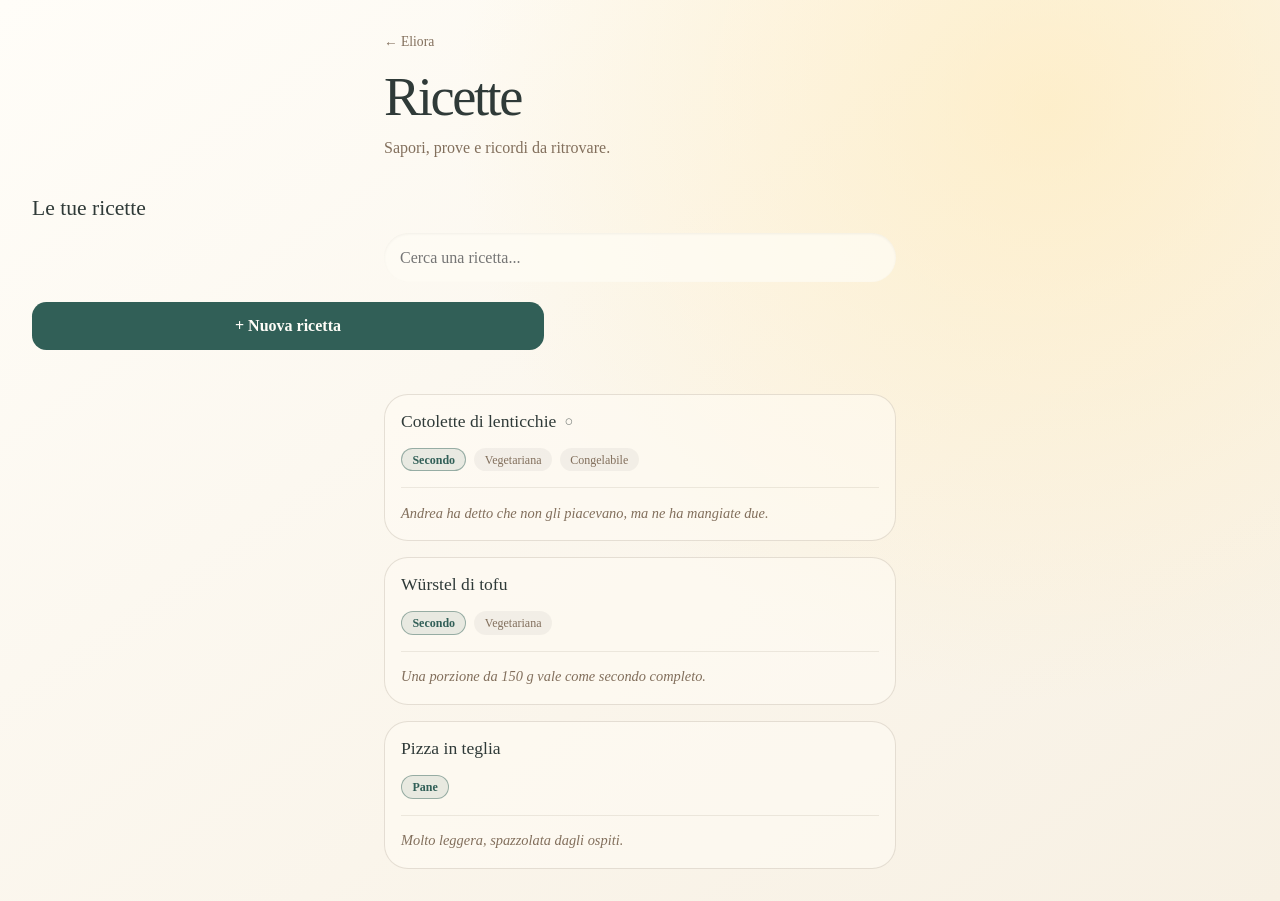
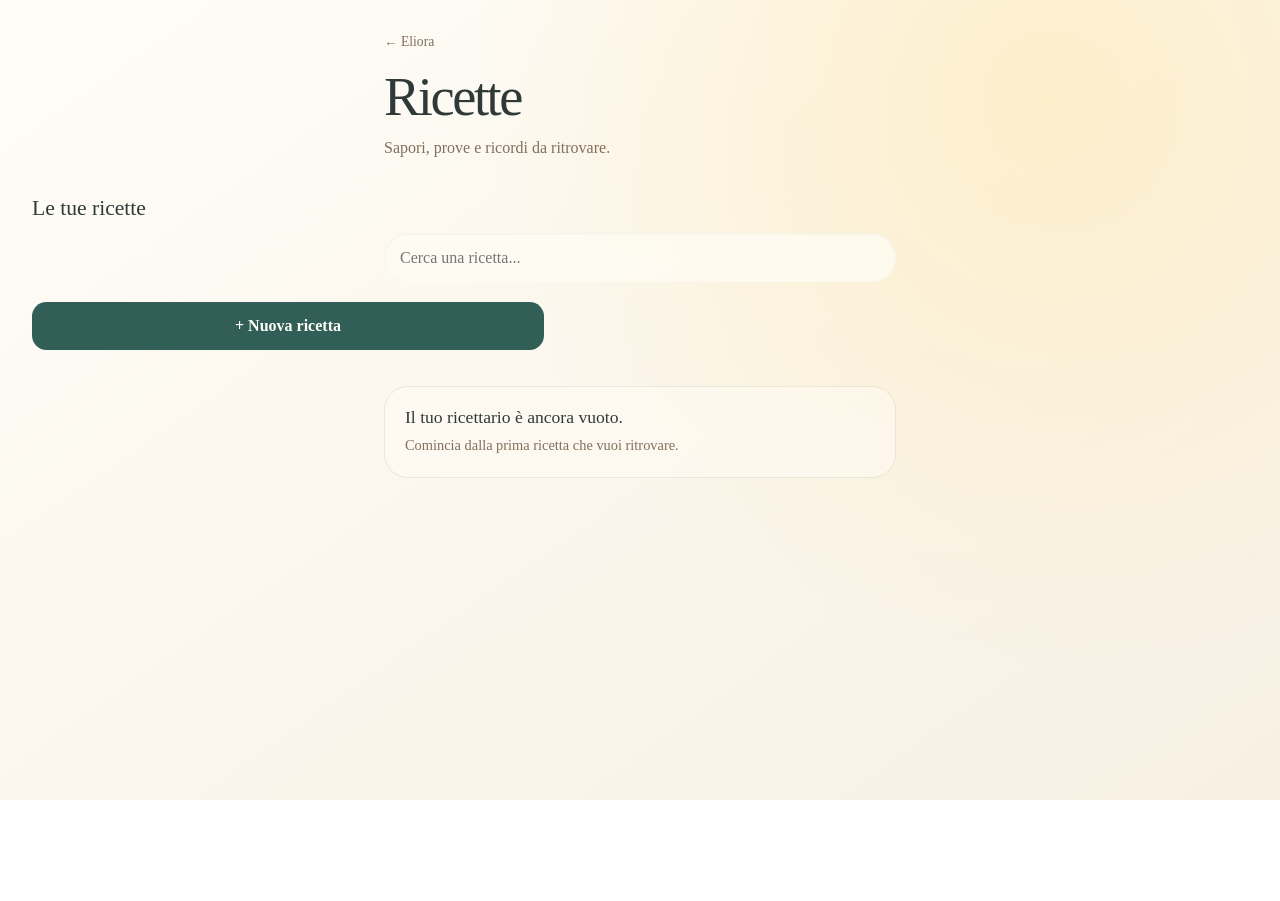
Before and after one commit to mariacristinacolombera-ai/eliora, a React (Vite) app in the folder apps/web/: page /recipes in a window 1280 px wide. After the commit the page ends 800 px from the top, so only its background shows below. Built offline with nearby package versions, Linux system fonts and the light colour scheme.

Commit message:
release: prepare Eliora recipes v0.1

```diff
--- a/apps/web/src/App.tsx
+++ b/apps/web/src/App.tsx
@@ -6,22 +6,19 @@ import Recipes from "./pages/Recipes";
 import NewRecipe from "./pages/NewRecipe";
 import RecipeDetail from "./pages/RecipeDetail";
 
-import { currentJourney } from "./data/currentJourney";
-import { recipes as initialRecipes } from "./features/recipes/data/recipes";
-
 import type { Recipe } from "./domain/Recipe";
 
 function getInitialRecipes(): Recipe[] {
   const savedRecipes = localStorage.getItem("eliora-recipes");
 
   if (!savedRecipes) {
-    return initialRecipes;
+    return [];
   }
 
   try {
     return JSON.parse(savedRecipes) as Recipe[];
   } catch {
-    return initialRecipes;
+    return [];
   }
 }
 
@@ -63,9 +60,9 @@ function deleteRecipe(recipeId: string) {
   return (
     <Routes>
       <Route
-        path="/"
-        element={<Home currentJourney={currentJourney} />}
-      />
+  path="/"
+  element={<Home />}
+/>
 
       <Route
   path="/recipes"
--- a/apps/web/src/data/currentJourney.ts
+++ /dev/null
@@ -1,12 +0,0 @@
-import type { CurrentJourney } from "../domain/CurrentJourney";
-
-export const currentJourney = {
-  relationship: {
-    id: "pizza-in-teglia",
-    type: "recipe",
-    title: "Pizza in teglia",
-  },
-  lastStep: "Ieri hai messo l'impasto in frigorifero.",
-  nextStep: "Tira fuori l'impasto.",
-  nextActionAt: new Date("2026-08-05T16:30:00+02:00"),
-} satisfies CurrentJourney;
--- a/apps/web/src/features/recipes/data/recipes.ts
+++ /dev/null
@@ -1,39 +0,0 @@
-import type { Recipe } from "../../../domain/Recipe";
-
-export const recipes = [
-  {
-    id: "cotolette-di-lenticchie",
-    title: "Cotolette di lenticchie",
-    category: "Secondo",
-    tags: ["Vegetariana", "Congelabile"],
-    isSpecial: true,
-    memory:
-      "Andrea ha detto che non gli piacevano, ma ne ha mangiate due.",
-    status: "tried",
-    ingredients: [],
-    steps: [],
-       preparations: [],
-  },
-  {
-    id: "wurstel-di-tofu",
-    title: "Würstel di tofu",
-    category: "Secondo",
-    tags: ["Vegetariana"],
-    memory: "Una porzione da 150 g vale come secondo completo.",
-    status: "tried",
-    ingredients: [],
-    steps: [],
-    preparations: [],
-  },
-  {
-  id: "pizza-in-teglia",
-  title: "Pizza in teglia",
-  category: "Pane",
-  tags: [],
-  memory: "Molto leggera, spazzolata dagli ospiti.",
-  status: "tried",
-  ingredients: [],
-  steps: [],
-  preparations: [],
-  },
-] satisfies Recipe[];
--- a/apps/web/src/pages/Home.tsx
+++ b/apps/web/src/pages/Home.tsx
@@ -1,16 +1,8 @@
 import Logo from "../components/Logo";
-import ContinueFromHereCard from "../components/ContinueFromHereCard";
-import type { CurrentJourney } from "../domain/CurrentJourney";
 import AreasSection from "../components/AreasSection";
 import "./Home.css";
 
-type HomeProps = {
-  currentJourney: CurrentJourney;
-};
-
-export default function Home({
-  currentJourney,
-}: HomeProps) {
+export default function Home() {
   return (
     <main className="home">
       <header className="home__header">
@@ -18,9 +10,8 @@ export default function Home({
       </header>
 
       <section className="home__content">
-        <ContinueFromHereCard journey={currentJourney} />
-        <AreasSection />
-      </section>
+  <AreasSection />
+</section>
     </main>
   );
 }
--- a/apps/web/src/pages/RecipeDetail.css
+++ b/apps/web/src/pages/RecipeDetail.css
@@ -387,25 +387,48 @@
 
 .recipe-detail__notes {
   margin-top: 2rem;
-  padding: 1rem;
+  padding: 0.85rem 0;
 
-  border-radius: 1rem;
+  border: 0;
 
-  background: rgba(255, 252, 245, 0.45);
+  background:
+    repeating-linear-gradient(
+      to right,
+      rgba(117, 101, 78, 0.28) 0,
+      rgba(117, 101, 78, 0.28) 0.45rem,
+      transparent 0.45rem,
+      transparent 0.85rem
+    )
+    top / 100% 1px no-repeat,
+
+    repeating-linear-gradient(
+      to right,
+      rgba(117, 101, 78, 0.28) 0,
+      rgba(117, 101, 78, 0.28) 0.45rem,
+      transparent 0.45rem,
+      transparent 0.85rem
+    )
+    bottom / 100% 1px no-repeat;
 }
 
 .recipe-detail__notes-label {
   margin: 0;
 
-  font-size: 0.75rem;
+  font-size: 0.72rem;
   font-weight: 600;
+  letter-spacing: 0.03em;
+
   color: var(--color-muted);
 }
 
 .recipe-detail__notes-text {
-  margin: 0.55rem 0 0;
+  margin: 0.45rem 0 0;
 
-  line-height: 1.55;
+  font-size: 0.95rem;
+  line-height: 1.6;
+  font-style: italic;
+
+  color: var(--color-ink);
 }
 
 .recipe-detail__mark-tried {
--- a/apps/web/src/pages/RecipeDetail.tsx
+++ b/apps/web/src/pages/RecipeDetail.tsx
@@ -417,7 +417,12 @@ function confirmTriedWithMemory(recipeToUpdate: Recipe) {
 )}
       </header>
 
-     {(recipe.servings || recipe.timing) && (
+     {(
+  recipe.servings ||
+  recipe.timing?.prepMinutes ||
+  recipe.timing?.cookMinutes ||
+  recipe.timing?.rest
+) && (
   <section className="recipe-detail__facts-section">
     <h2 className="recipe-detail__section-title">
       Dettagli
--- a/apps/web/src/pages/Recipes.css
+++ b/apps/web/src/pages/Recipes.css
@@ -147,3 +147,30 @@
   width: min(100%, var(--content-width));
   margin: 0 auto 0.75rem;
 }
+
+.recipes-page__empty-state {
+  width: min(100%, var(--content-width));
+  margin: 1.5rem auto 0;
+  padding: 1.25rem;
+
+  border: 1px solid var(--color-border-soft);
+  border-radius: var(--radius-card);
+
+  background: rgba(255, 252, 245, 0.55);
+}
+
+.recipes-page__empty-title {
+  margin: 0;
+
+  font-size: var(--text-card-title);
+  font-weight: 500;
+  color: var(--color-ink);
+}
+
+.recipes-page__empty-text {
+  margin: 0.45rem 0 0;
+
+  font-size: var(--text-body);
+  line-height: 1.5;
+  color: var(--color-muted);
+}
--- a/apps/web/src/pages/Recipes.tsx
+++ b/apps/web/src/pages/Recipes.tsx
@@ -212,11 +212,21 @@ const latestPreparedRecipe = recipes
       </button>
 
 
-        {filteredRecipes.length === 0 && (
+        {recipes.length === 0 ? (
+  <div className="recipes-page__empty-state">
+    <p className="recipes-page__empty-title">
+      Il tuo ricettario è ancora vuoto.
+    </p>
+
+    <p className="recipes-page__empty-text">
+      Comincia dalla prima ricetta che vuoi ritrovare.
+    </p>
+  </div>
+) : filteredRecipes.length === 0 ? (
   <p className="recipes-page__empty-search">
     Nessuna ricetta trovata.
   </p>
-)}
+) : null}
 
       <section className="recipes-page__list">
         {filteredRecipes.map((recipe) => (
```
